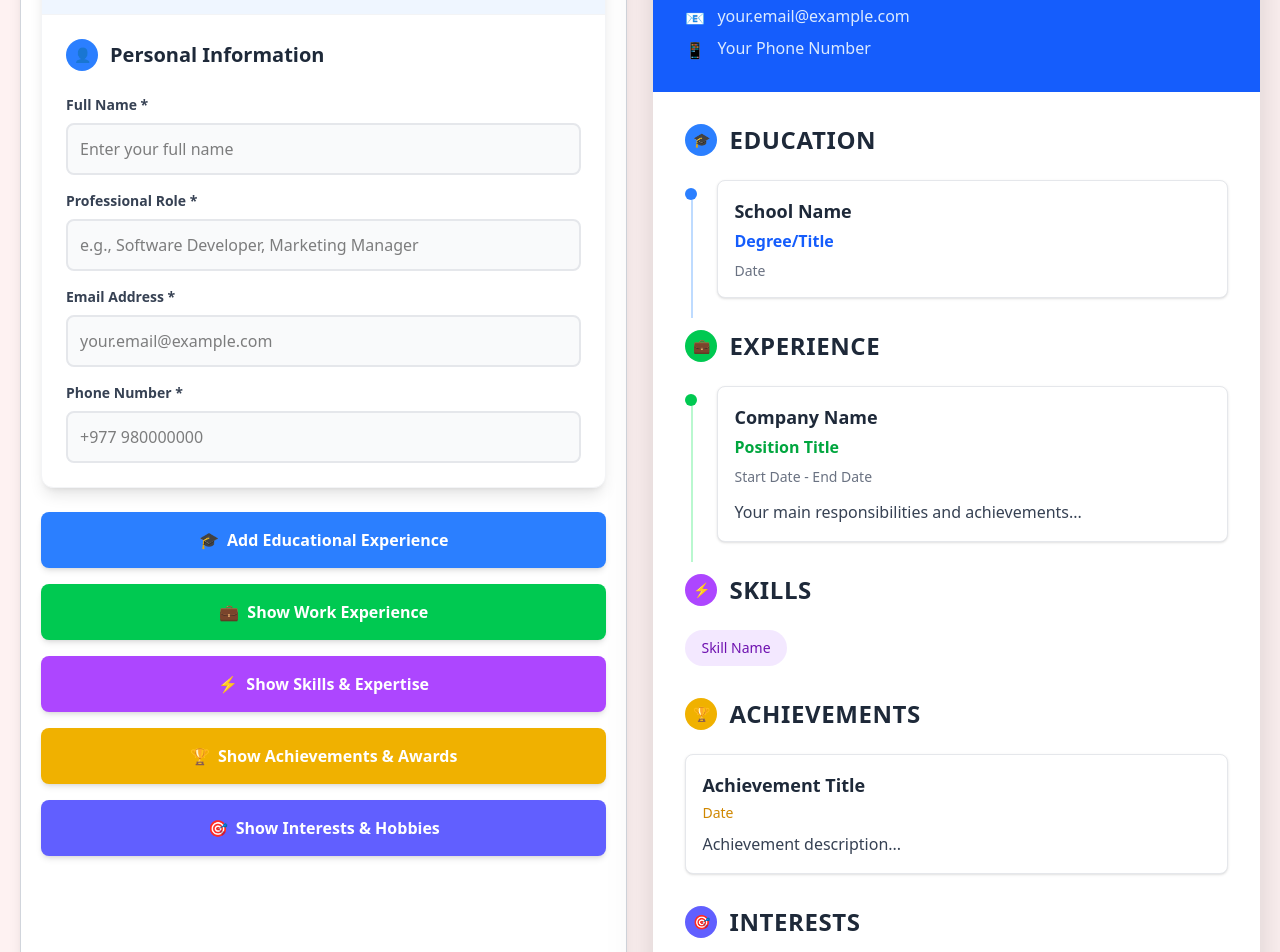
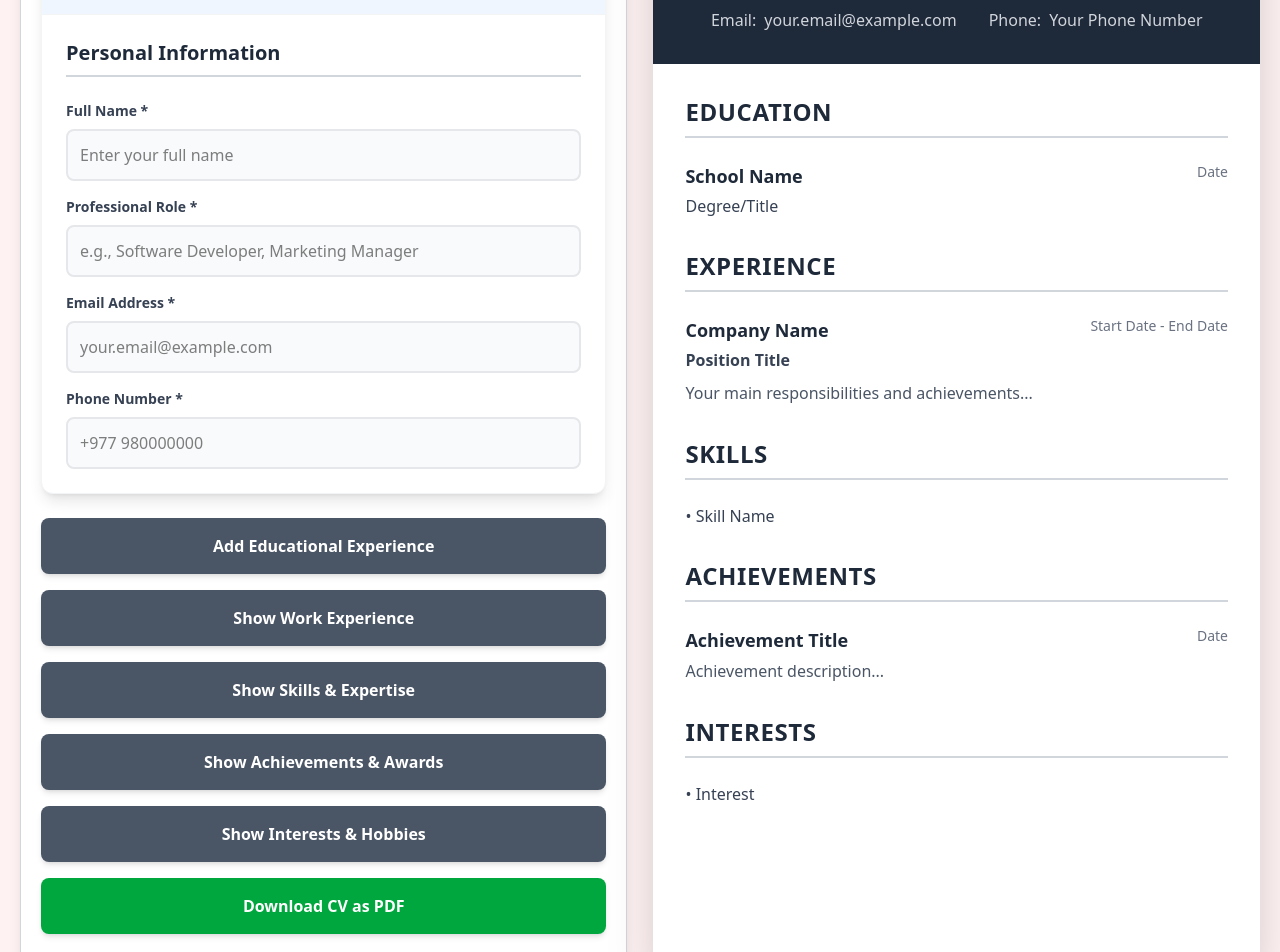
Before and after one commit to prabinpkrl/cv-builder, a React (Vite) app: page / in a window 1280 px wide. Shown: the part 140-1092 px from the top of the page. Built offline with nearby package versions, Linux system fonts and the light colour scheme.

Commit message:
feat: add downlaod button to downlaod the cv in pdf

```diff
--- a/package.json
+++ b/package.json
@@ -11,6 +11,8 @@
   },
   "dependencies": {
     "@tailwindcss/vite": "^4.1.17",
+    "html2canvas": "^1.4.1",
+    "jspdf": "^3.0.3",
     "react": "^18.2.0",
     "react-dom": "^18.2.0",
     "tailwindcss": "^4.1.17"
--- a/src/App.jsx
+++ b/src/App.jsx
@@ -1,4 +1,6 @@
-import { useState } from "react";
+import { useState, useRef } from "react";
+import html2canvas from "html2canvas";
+import jsPDF from "jspdf";
 import EducationalExperience from "./components/educationExp";
 import GeneralInfo from "./components/GeneralInfo";
 import PracticalExperience from "./components/practicleExp";
@@ -7,6 +9,7 @@ import AchievementsSection from "./components/achievementsSection";
 import InterestsSection from "./components/interestsSection";
 
 function App() {
+  const cvRef = useRef();
   const [formData, setFormData] = useState({});
   const [educationData, setEducationData] = useState([{
     school: "",
@@ -56,6 +59,125 @@ function App() {
     setShowInterestsData(!showInterestsData);
   };
 
+  const downloadCV = async () => {
+    try {
+      const element = cvRef.current;
+
+      // Create a clone to modify without affecting the original
+      const clone = element.cloneNode(true);
+
+      // Function to replace problematic colors with standard ones
+      const fixColors = (el) => {
+        const style = window.getComputedStyle(el);
+
+        // Force standard colors for common Tailwind classes
+        if (el.classList.contains('bg-gray-800')) {
+          el.style.backgroundColor = '#1f2937';
+        }
+        if (el.classList.contains('bg-gray-600')) {
+          el.style.backgroundColor = '#4b5563';
+        }
+        if (el.classList.contains('bg-white')) {
+          el.style.backgroundColor = '#ffffff';
+        }
+        if (el.classList.contains('text-white')) {
+          el.style.color = '#ffffff';
+        }
+        if (el.classList.contains('text-gray-800')) {
+          el.style.color = '#1f2937';
+        }
+        if (el.classList.contains('text-gray-700')) {
+          el.style.color = '#374151';
+        }
+        if (el.classList.contains('text-gray-600')) {
+          el.style.color = '#4b5563';
+        }
+        if (el.classList.contains('text-gray-500')) {
+          el.style.color = '#6b7280';
+        }
+        if (el.classList.contains('text-gray-300')) {
+          el.style.color = '#d1d5db';
+        }
+
+        // Handle border colors
+        if (el.classList.contains('border-gray-300')) {
+          el.style.borderColor = '#d1d5db';
+        }
+        if (el.classList.contains('border-gray-200')) {
+          el.style.borderColor = '#e5e7eb';
+        }
+
+        // Recursively fix children
+        Array.from(el.children).forEach(child => fixColors(child));
+      };
+
+      // Apply color fixes to the clone
+      fixColors(clone);
+
+      // Position clone off-screen
+      clone.style.position = 'absolute';
+      clone.style.left = '-9999px';
+      clone.style.top = '0';
+      clone.style.width = element.offsetWidth + 'px';
+      clone.style.height = element.offsetHeight + 'px';
+
+      // Add clone to document temporarily
+      document.body.appendChild(clone);
+
+      // Wait a moment for styles to apply
+      await new Promise(resolve => setTimeout(resolve, 100));
+
+      // Generate canvas from the fixed clone
+      const canvas = await html2canvas(clone, {
+        scale: 1.5,
+        useCORS: true,
+        backgroundColor: '#ffffff',
+        logging: false,
+        allowTaint: false,
+        foreignObjectRendering: false,
+        width: clone.offsetWidth,
+        height: clone.offsetHeight
+      });
+
+      // Remove the clone
+      document.body.removeChild(clone);
+
+      const imgData = canvas.toDataURL('image/png');
+      const pdf = new jsPDF('p', 'mm', 'a4');
+
+      // Calculate dimensions
+      const imgWidth = 210; // A4 width in mm
+      const pageHeight = 295; // A4 height in mm
+      const imgHeight = (canvas.height * imgWidth) / canvas.width;
+      let heightLeft = imgHeight;
+      let position = 0;
+
+      // Add first page
+      pdf.addImage(imgData, 'PNG', 0, position, imgWidth, imgHeight);
+      heightLeft -= pageHeight;
+
+      // Add additional pages if needed
+      while (heightLeft >= 0) {
+        position = heightLeft - imgHeight;
+        pdf.addPage();
+        pdf.addImage(imgData, 'PNG', 0, position, imgWidth, imgHeight);
+        heightLeft -= pageHeight;
+      }
+
+      // Generate filename
+      const fileName = formData.name
+        ? `${formData.name.replace(/\s+/g, '_')}_CV.pdf`
+        : 'My_CV.pdf';
+
+      // Download the PDF
+      pdf.save(fileName);
+
+    } catch (error) {
+      console.error('Error generating PDF:', error);
+      alert('There was an error generating the PDF. This might be due to browser compatibility. Please try using Chrome or Firefox.');
+    }
+  };
+
   return (
     <div className="font-sans bg-red-50 p-5 flex justify-between gap-4 min-h-screen">
       <div className="w-1/2 border border-gray-300 p-5 rounded-lg bg-white shadow-lg">
@@ -64,9 +186,8 @@ function App() {
         <div className="mb-4">
           <button
             onClick={handleEduChange}
-            className="w-full p-4 bg-blue-500 text-white border-none rounded-lg cursor-pointer text-base font-semibold hover:bg-blue-600 transition-all duration-300 shadow-md hover:shadow-lg transform hover:-translate-y-0.5 flex items-center justify-center"
+            className="w-full p-4 bg-gray-600 text-white border-none rounded-lg cursor-pointer text-base font-semibold hover:bg-gray-700 transition-all duration-300 shadow-md hover:shadow-lg transform hover:-translate-y-0.5 flex items-center justify-center"
           >
-            <span className="mr-2">🎓</span>
             {showEducationData ? "Hide" : "Add"} Educational Experience
           </button>
           {showEducationData && (
@@ -80,9 +201,8 @@ function App() {
         <div className="mb-4">
           <button
             onClick={handlePracticleChange}
-            className="w-full p-4 bg-green-500 text-white border-none rounded-lg cursor-pointer text-base font-semibold hover:bg-green-600 transition-all duration-300 shadow-md hover:shadow-lg transform hover:-translate-y-0.5 flex items-center justify-center"
+            className="w-full p-4 bg-gray-600 text-white border-none rounded-lg cursor-pointer text-base font-semibold hover:bg-gray-700 transition-all duration-300 shadow-md hover:shadow-lg transform hover:-translate-y-0.5 flex items-center justify-center"
           >
-            <span className="mr-2">💼</span>
             {showPracticleData ? "Hide" : "Show"} Work Experience
           </button>
           {showPracticleData && (
@@ -96,9 +216,8 @@ function App() {
         <div className="mb-4">
           <button
             onClick={handleSkillsChange}
-            className="w-full p-4 bg-purple-500 text-white border-none rounded-lg cursor-pointer text-base font-semibold hover:bg-purple-600 transition-all duration-300 shadow-md hover:shadow-lg transform hover:-translate-y-0.5 flex items-center justify-center"
+            className="w-full p-4 bg-gray-600 text-white border-none rounded-lg cursor-pointer text-base font-semibold hover:bg-gray-700 transition-all duration-300 shadow-md hover:shadow-lg transform hover:-translate-y-0.5 flex items-center justify-center"
           >
-            <span className="mr-2">⚡</span>
             {showSkillsData ? "Hide" : "Show"} Skills & Expertise
           </button>
           {showSkillsData && (
@@ -112,9 +231,8 @@ function App() {
         <div className="mb-4">
           <button
             onClick={handleAchievementsChange}
-            className="w-full p-4 bg-yellow-500 text-white border-none rounded-lg cursor-pointer text-base font-semibold hover:bg-yellow-600 transition-all duration-300 shadow-md hover:shadow-lg transform hover:-translate-y-0.5 flex items-center justify-center"
+            className="w-full p-4 bg-gray-600 text-white border-none rounded-lg cursor-pointer text-base font-semibold hover:bg-gray-700 transition-all duration-300 shadow-md hover:shadow-lg transform hover:-translate-y-0.5 flex items-center justify-center"
           >
-            <span className="mr-2">🏆</span>
             {showAchievementsData ? "Hide" : "Show"} Achievements & Awards
           </button>
           {showAchievementsData && (
@@ -128,9 +246,8 @@ function App() {
         <div className="mb-4">
           <button
             onClick={handleInterestsChange}
-            className="w-full p-4 bg-indigo-500 text-white border-none rounded-lg cursor-pointer text-base font-semibold hover:bg-indigo-600 transition-all duration-300 shadow-md hover:shadow-lg transform hover:-translate-y-0.5 flex items-center justify-center"
+            className="w-full p-4 bg-gray-600 text-white border-none rounded-lg cursor-pointer text-base font-semibold hover:bg-gray-700 transition-all duration-300 shadow-md hover:shadow-lg transform hover:-translate-y-0.5 flex items-center justify-center"
           >
-            <span className="mr-2">🎯</span>
             {showInterestsData ? "Hide" : "Show"} Interests & Hobbies
           </button>
           {showInterestsData && (
@@ -141,24 +258,32 @@ function App() {
           )}
         </div>
 
+        <div className="mb-4">
+          <button
+            onClick={downloadCV}
+            className="w-full p-4 bg-green-600 text-white border-none rounded-lg cursor-pointer text-base font-semibold hover:bg-green-700 transition-all duration-300 shadow-md hover:shadow-lg transform hover:-translate-y-0.5 flex items-center justify-center"
+          >
+            Download CV as PDF
+          </button>
+        </div>
+
       </div>
 
       <div className="w-1/2 bg-white shadow-2xl ml-2.5 rounded-lg overflow-hidden">
         {submitted && (
-          <div className="h-full">
-            <header className="bg-blue-600 text-white p-8 relative">
-              <div className="absolute top-0 right-0 w-32 h-32 bg-white opacity-10 rounded-full -mr-16 -mt-16"></div>
-              <div className="relative z-10">
-                <h1 className="text-4xl font-bold mb-2 tracking-wide">{formData.name || "Your Name"}</h1>
-                <p className="text-xl mb-4 text-blue-100 font-light">{formData.role || "Your Professional Role"}</p>
-                <div className="flex flex-col space-y-2 text-blue-100">
+          <div className="h-full" ref={cvRef}>
+            <header className="bg-gray-800 text-white p-8 text-center">
+              <div>
+                <h1 className="text-4xl font-bold mb-3 tracking-wide">{formData.name || "Your Name"}</h1>
+                <p className="text-xl mb-4 text-gray-300 font-light">{formData.role || "Your Professional Role"}</p>
+                <div className="flex justify-center space-x-8 text-gray-300">
                   <div className="flex items-center">
-                    <span className="w-5 h-5 mr-3">📧</span>
-                    <span>{formData.email || "your.email@example.com"}</span>
+                    <span className="font-medium">Email:</span>
+                    <span className="ml-2">{formData.email || "your.email@example.com"}</span>
                   </div>
                   <div className="flex items-center">
-                    <span className="w-5 h-5 mr-3">📱</span>
-                    <span>{formData.phone || "Your Phone Number"}</span>
+                    <span className="font-medium">Phone:</span>
+                    <span className="ml-2">{formData.phone || "Your Phone Number"}</span>
                   </div>
                 </div>
               </div>
@@ -166,95 +291,78 @@ function App() {
 
             <div className="p-8">
               <section className="mb-8">
-                <div className="flex items-center mb-6">
-                  <div className="w-8 h-8 bg-blue-500 rounded-full flex items-center justify-center mr-3">
-                    <span className="text-white text-sm">🎓</span>
-                  </div>
-                  <h2 className="text-2xl font-bold text-gray-800 tracking-wide">EDUCATION</h2>
+                <div className="mb-6">
+                  <h2 className="text-2xl font-bold text-gray-800 tracking-wide border-b-2 border-gray-300 pb-2">EDUCATION</h2>
                 </div>
                 {educationData.map((entry, index) => (
-                  <div className="mb-6 relative pl-8" key={index}>
-                    <div className="absolute left-0 top-2 w-3 h-3 bg-blue-500 rounded-full"></div>
-                    <div className="absolute left-1.5 top-5 w-0.5 h-full bg-blue-200"></div>
-                    <div className="bg-white border border-gray-200 rounded-lg p-4 shadow-sm hover:shadow-md transition-shadow">
-                      <h3 className="text-lg font-bold text-gray-800 mb-1">{entry.school || "School Name"}</h3>
-                      <p className="text-blue-600 font-semibold mb-2">{entry.title || "Degree/Title"}</p>
+                  <div className="mb-4" key={index}>
+                    <div className="flex justify-between items-start mb-1">
+                      <h3 className="text-lg font-bold text-gray-800">{entry.school || "School Name"}</h3>
                       <p className="text-gray-500 text-sm font-medium">{entry.date || "Date"}</p>
                     </div>
+                    <p className="text-gray-700 font-medium">{entry.title || "Degree/Title"}</p>
                   </div>
                 ))}
               </section>
 
               <section className="mb-8">
-                <div className="flex items-center mb-6">
-                  <div className="w-8 h-8 bg-green-500 rounded-full flex items-center justify-center mr-3">
-                    <span className="text-white text-sm">💼</span>
-                  </div>
-                  <h2 className="text-2xl font-bold text-gray-800 tracking-wide">EXPERIENCE</h2>
+                <div className="mb-6">
+                  <h2 className="text-2xl font-bold text-gray-800 tracking-wide border-b-2 border-gray-300 pb-2">EXPERIENCE</h2>
                 </div>
                 {practicleData.map((entry, index) => (
-                  <div className="mb-6 relative pl-8" key={index}>
-                    <div className="absolute left-0 top-2 w-3 h-3 bg-green-500 rounded-full"></div>
-                    <div className="absolute left-1.5 top-5 w-0.5 h-full bg-green-200"></div>
-                    <div className="bg-white border border-gray-200 rounded-lg p-4 shadow-sm hover:shadow-md transition-shadow">
-                      <h3 className="text-lg font-bold text-gray-800 mb-1">{entry.companyName || "Company Name"}</h3>
-                      <p className="text-green-600 font-semibold mb-2">{entry.positionTitle || "Position Title"}</p>
-                      <p className="text-gray-500 text-sm font-medium mb-3">
+                  <div className="mb-6" key={index}>
+                    <div className="flex justify-between items-start mb-1">
+                      <h3 className="text-lg font-bold text-gray-800">{entry.companyName || "Company Name"}</h3>
+                      <p className="text-gray-500 text-sm font-medium">
                         {entry.dateFrom || "Start Date"} - {entry.dateUntil || "End Date"}
                       </p>
-                      <p className="text-gray-700 leading-relaxed">
-                        {entry.mainResponsibilities || "Your main responsibilities and achievements..."}
-                      </p>
                     </div>
+                    <p className="text-gray-700 font-semibold mb-2">{entry.positionTitle || "Position Title"}</p>
+                    <p className="text-gray-600 leading-relaxed">
+                      {entry.mainResponsibilities || "Your main responsibilities and achievements..."}
+                    </p>
                   </div>
                 ))}
               </section>
 
               <section className="mb-8">
-                <div className="flex items-center mb-6">
-                  <div className="w-8 h-8 bg-purple-500 rounded-full flex items-center justify-center mr-3">
-                    <span className="text-white text-sm">⚡</span>
-                  </div>
-                  <h2 className="text-2xl font-bold text-gray-800 tracking-wide">SKILLS</h2>
+                <div className="mb-6">
+                  <h2 className="text-2xl font-bold text-gray-800 tracking-wide border-b-2 border-gray-300 pb-2">SKILLS</h2>
                 </div>
-                <div className="flex flex-wrap gap-3">
+                <div className="grid grid-cols-2 gap-2">
                   {skillsData.map((entry, index) => (
-                    <div className="bg-purple-100 text-purple-800 px-4 py-2 rounded-full text-sm font-medium" key={index}>
-                      {entry.skillName || "Skill Name"}
+                    <div className="text-gray-700 font-medium" key={index}>
+                      • {entry.skillName || "Skill Name"}
                     </div>
                   ))}
                 </div>
               </section>
 
               <section className="mb-8">
-                <div className="flex items-center mb-6">
-                  <div className="w-8 h-8 bg-yellow-500 rounded-full flex items-center justify-center mr-3">
-                    <span className="text-white text-sm">🏆</span>
-                  </div>
-                  <h2 className="text-2xl font-bold text-gray-800 tracking-wide">ACHIEVEMENTS</h2>
+                <div className="mb-6">
+                  <h2 className="text-2xl font-bold text-gray-800 tracking-wide border-b-2 border-gray-300 pb-2">ACHIEVEMENTS</h2>
                 </div>
                 {achievementsData.map((entry, index) => (
-                  <div className="mb-4 bg-white border border-gray-200 rounded-lg p-4 shadow-sm" key={index}>
-                    <h3 className="text-lg font-bold text-gray-800 mb-1">{entry.title || "Achievement Title"}</h3>
-                    <p className="text-yellow-600 font-medium text-sm mb-2">{entry.date || "Date"}</p>
-                    <p className="text-gray-700 leading-relaxed">{entry.description || "Achievement description..."}</p>
+                  <div className="mb-4" key={index}>
+                    <div className="flex justify-between items-start mb-1">
+                      <h3 className="text-lg font-bold text-gray-800">{entry.title || "Achievement Title"}</h3>
+                      <p className="text-gray-500 text-sm font-medium">{entry.date || "Date"}</p>
+                    </div>
+                    <p className="text-gray-600 leading-relaxed">{entry.description || "Achievement description..."}</p>
                   </div>
                 ))}
               </section>
 
               <section className="mb-8">
-                <div className="flex items-center mb-6">
-                  <div className="w-8 h-8 bg-indigo-500 rounded-full flex items-center justify-center mr-3">
-                    <span className="text-white text-sm">🎯</span>
-                  </div>
-                  <h2 className="text-2xl font-bold text-gray-800 tracking-wide">INTERESTS</h2>
+                <div className="mb-6">
+                  <h2 className="text-2xl font-bold text-gray-800 tracking-wide border-b-2 border-gray-300 pb-2">INTERESTS</h2>
                 </div>
-                <div className="flex flex-wrap gap-3">
+                <div className="grid grid-cols-2 gap-2">
                   {interestsData.map((entry, index) => (
-                    <div className="bg-indigo-100 text-indigo-800 px-4 py-2 rounded-full text-sm font-medium" key={index}>
-                      {entry.interest || "Interest"}
+                    <div className="text-gray-700 font-medium" key={index}>
+                      • {entry.interest || "Interest"}
                       {entry.category && entry.category !== "Personal" && (
-                        <span className="text-indigo-600 ml-1">({entry.category})</span>
+                        <span className="text-gray-500 ml-1">({entry.category})</span>
                       )}
                     </div>
                   ))}
--- a/src/components/GeneralInfo.jsx
+++ b/src/components/GeneralInfo.jsx
@@ -60,11 +60,8 @@ const GeneralInfo = ({ formData, setFormData }) => {
                 <p className="text-gray-600 text-center text-sm">Create your professional resume</p>
             </div>
             <div className="p-6">
-                <div className="flex items-center mb-6">
-                    <div className="w-8 h-8 bg-blue-500 rounded-full flex items-center justify-center mr-3">
-                        <span className="text-white text-sm">👤</span>
-                    </div>
-                    <h2 className="text-xl font-bold text-gray-800">Personal Information</h2>
+                <div className="mb-6">
+                    <h2 className="text-xl font-bold text-gray-800 border-b-2 border-gray-300 pb-2">Personal Information</h2>
                 </div>
                 <form className="space-y-4">
                     <div className="group">
--- a/src/components/achievementsSection.jsx
+++ b/src/components/achievementsSection.jsx
@@ -19,12 +19,9 @@ const AchievementsSection = ({ achievementsData, setAchievementsData }) => {
 
     return (
         <div className="bg-white rounded-xl shadow-lg border border-gray-100 overflow-hidden mb-6">
-            <div className="bg-yellow-50 p-4 border-b border-gray-100">
-                <div className="flex items-center">
-                    <div className="w-8 h-8 bg-yellow-500 rounded-full flex items-center justify-center mr-3">
-                        <span className="text-white text-sm">🏆</span>
-                    </div>
-                    <h2 className="text-xl font-bold text-gray-800">Achievements & Awards</h2>
+            <div className="bg-gray-50 p-4 border-b border-gray-100">
+                <div className="mb-4">
+                    <h2 className="text-xl font-bold text-gray-800 border-b-2 border-gray-300 pb-2">Achievements & Awards</h2>
                 </div>
             </div>
             <div className="p-6">
@@ -91,9 +88,8 @@ const AchievementsSection = ({ achievementsData, setAchievementsData }) => {
                 ))}
                 <button
                     onClick={addAchievement}
-                    className="w-full p-4 bg-yellow-500 text-white border-none rounded-lg cursor-pointer text-base font-semibold hover:bg-yellow-600 transition-all duration-300 shadow-md hover:shadow-lg transform hover:-translate-y-0.5 flex items-center justify-center"
+                    className="w-full p-4 bg-gray-600 text-white border-none rounded-lg cursor-pointer text-base font-semibold hover:bg-gray-700 transition-all duration-300 shadow-md hover:shadow-lg transform hover:-translate-y-0.5 flex items-center justify-center"
                 >
-                    <span className="mr-2">➕</span>
                     Add Another Achievement
                 </button>
             </div>
```
Also changed, not shown: src/components/educationExp.jsx (+4 -8 lines), src/components/interestsSection.jsx (+4 -8 lines), src/components/practicleExp.jsx (+4 -8 lines), src/components/skillsSection.jsx (+4 -8 lines), 1 other file (tests, documents, lock files or other folders).
